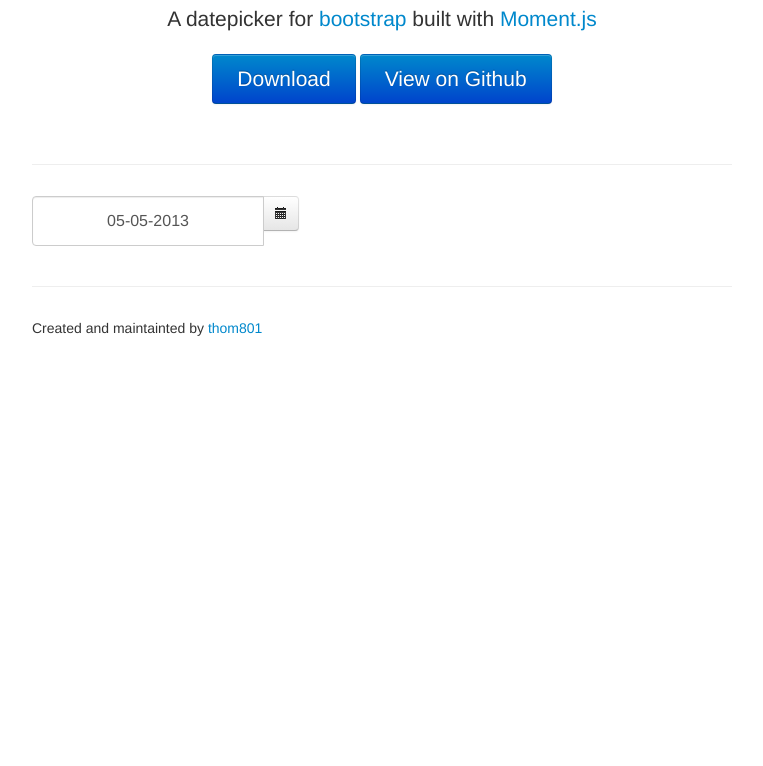
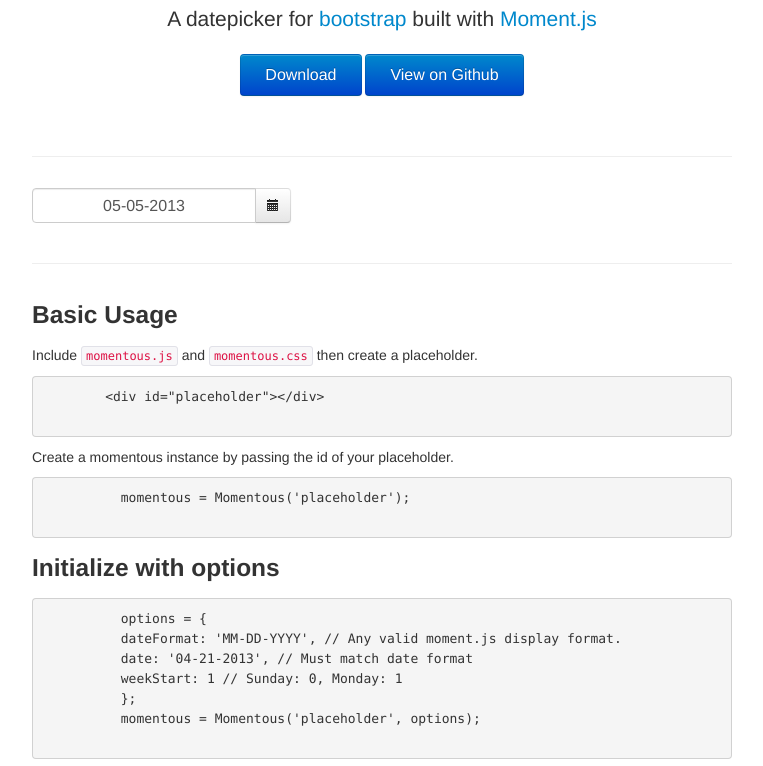
Before and after one commit to thom801/momentous, a plain HTML site: page index.html in a window 1280 px wide. Shown: the part 158-924 px from the top of the page, without its empty margins (258-1021 px from the left). Before the commit the page ends 800 px from the top, so only its background shows below. Drawn offline with Linux system fonts and the light colour scheme.

Commit message:
design updates

```diff
--- a/index.html
+++ b/index.html
@@ -25,8 +25,44 @@
 
       <hr>
 
-      <div class="row-fluid">
+      <div id="demo" class="row-fluid">
         <div id="placeholder"></div>
+      </div>
+
+      <hr>
+
+      <h3>Basic Usage</h3>
+      <p>Include <code>momentous.js</code> and <code>momentous.css</code> then create a placeholder.</p>
+      <pre>
+        <span class="nt">&lt;div</span> <span class="na">id=</span><span class="s">"placeholder"</span><span class="nt">&gt;&lt;/div&gt;</span>
+      </pre>
+
+      <p>Create a momentous instance by passing the id of your placeholder.</p>
+      <div class="highlight">
+        <pre>
+          <span class="nx">momentous</span> <span class="o">=</span> <span class="nx">Momentous</span><span class="p">(</span><span class="s1">'placeholder'</span><span class="p">);</span>
+        </pre>
+      </div>
+
+      <h3>Initialize with options</h3>
+      <div class="highlight">
+        <pre>
+          <span class="nx">options</span> <span class="o">=</span> <span class="p">{</span>
+          <span class="nx">dateFormat</span><span class="o">:</span> <span class="s1">'MM-DD-YYYY'</span><span class="p">,</span> <span class="c1">// Any valid moment.js display format.</span>
+          <span class="nx">date</span><span class="o">:</span> <span class="s1">'04-21-2013'</span><span class="p">,</span> <span class="c1">// Must match date format</span>
+          <span class="nx">weekStart</span><span class="o">:</span> <span class="mi">1</span> <span class="c1">// Sunday: 0, Monday: 1</span>
+          <span class="p">};</span>
+          <span class="nx">momentous</span> <span class="o">=</span> <span class="nx">Momentous</span><span class="p">(</span><span class="s1">'placeholder'</span><span class="p">,</span> <span class="nx">options</span><span class="p">);</span>
+        </pre>
+      </div>
+
+      <h3>Events</h3>
+      <div class="highlight">
+        <pre>
+          <span class="nx">momentous</span><span class="p">.</span><span class="nx">events</span><span class="p">.</span><span class="nx">on</span><span class="p">(</span><span class="s1">'dateChange'</span><span class="p">,</span> <span class="kd">function</span><span class="p">(</span><span class="nx">event</span><span class="p">)</span> <span class="p">{</span>
+          <span class="nx">console</span><span class="p">.</span><span class="nx">log</span><span class="p">(</span><span class="nx">momentous</span><span class="p">.</span><span class="nx">curDate</span><span class="p">);</span>
+          <span class="p">});</span>
+        </pre>
       </div>
 
       <hr>
--- a/stylesheets/momentous.css
+++ b/stylesheets/momentous.css
@@ -3,9 +3,10 @@
 }
 .momentous-container .momentous-input {
   text-align: center;
-  padding: 14px 10px;
   width: 210px;
   font-size: 16px;
+  line-height: 24px;
+  height: 25px;
 }
 .momentous-container .momentous-cal-button {
   padding: 6px 10px 7px;
--- a/stylus/main.styl
+++ b/stylus/main.styl
@@ -6,23 +6,23 @@
   margin: 0 auto
   max-width: 700px
 
-.container-narrow > hr
-  margin: 30px 0
+  & > hr
+    margin: 30px 0
 
-.jumbotron
-  margin: 60px 0
-  text-align: center
+  .jumbotron
+    margin: 60px 0
+    text-align: center
 
-.jumbotron h1
-  font-size: 72px
-  line-height: 1
+    h1
+      font-size: 72px
+      line-height: 1
 
-.jumbotron .btn
-  font-size: 21px
-  padding: 14px 24px
+    .btn
+      font-size: 16px
+      padding: 10px 24px
 
-.marketing
-  margin: 60px 0
+  #demo
+    position: relative
 
-.marketing p + h4
-  margin-top: 28px
+    #placeholder
+      width: 0px
```
Also changed, not shown: stylesheets/main.css.
